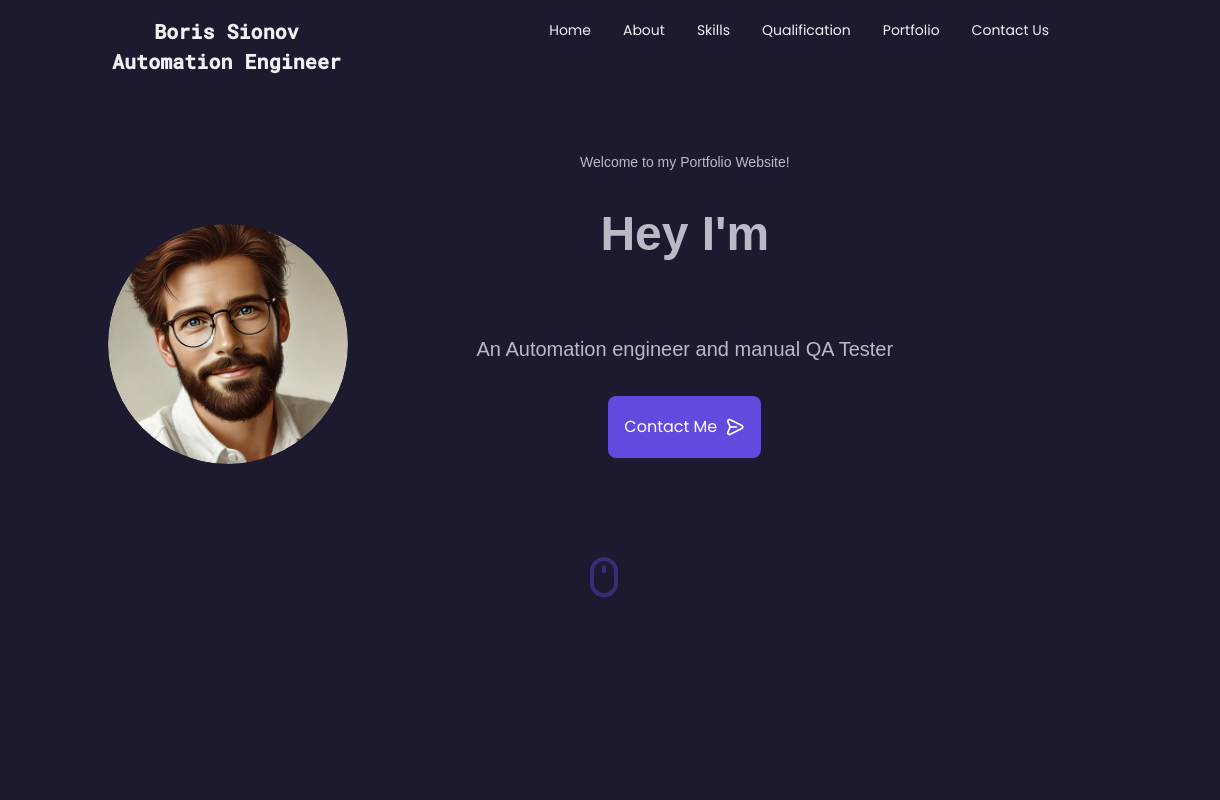
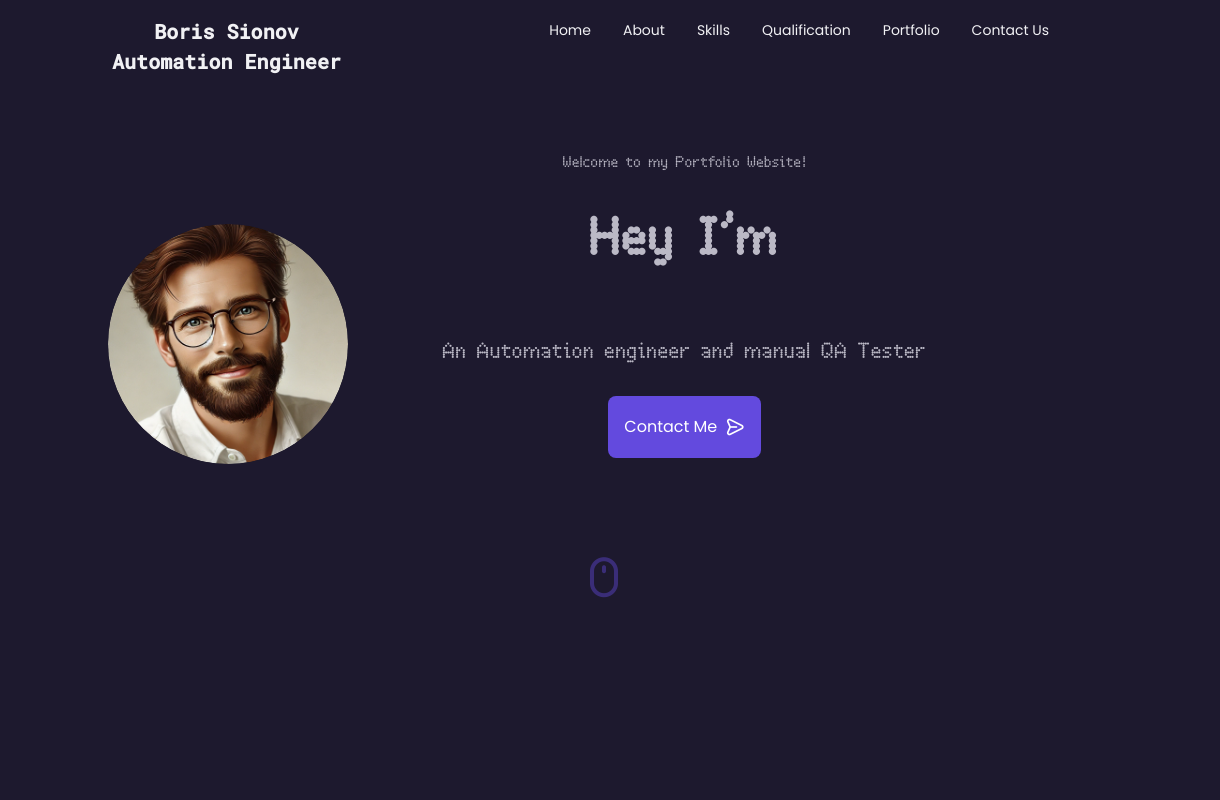
Before and after one commit to boris-sionov/boris-sionov-portfolio, a plain HTML site: page index.html in a window 1280 px wide. Shown: the top 800 px of the page, 60-1280 px from the left. Drawn offline with nearby package versions, Linux system fonts and the light colour scheme; the site is published under a folder, as on GitHub Pages, so addresses that start at the root find nothing; files whose address does not match are found by name.

Commit message:
fix font_2

```diff
--- a/css/style.css
+++ b/css/style.css
@@ -89,14 +89,14 @@
 
     @font-face {
       font-family: 'MiniSystem';
-      src: url('/fonts/Minisystem.otf') format('opentype');
+      src: url('../fonts/Minisystem.otf') format('opentype');
       font-weight: normal;
       font-style: normal;
   }
 
     @font-face {
         font-family: 'Nothing';
-        src: url('/fonts/ndot-47-inspired-by-nothing.otf') format('opentype');
+        src: url('../fonts/ndot-47-inspired-by-nothing.otf') format('opentype');
         font-weight: normal;
         font-style: normal;
     }
```
Lines whose indentation alone changed are shown as unchanged.
